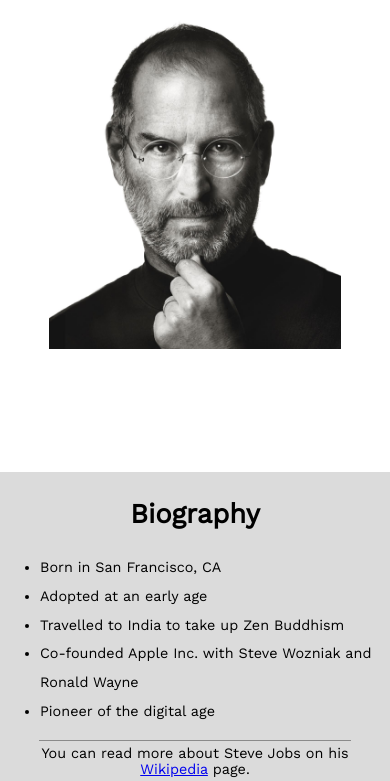
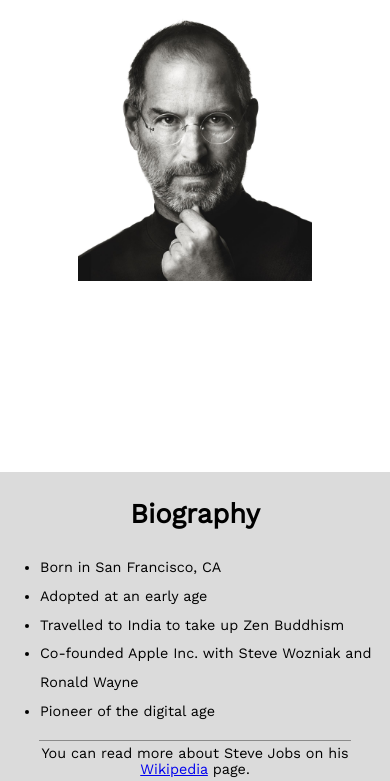
Before and after one commit to JamieVic/portfolio, a plain HTML site: page templates/tributepage.html in a window 390 px wide. Shown: the part 63-844 px from the top of the page. Drawn offline with nearby package versions, Linux system fonts and the light colour scheme.

Commit message:
Updated styling for mobile users
Decreased size of image

```diff
--- a/templates/tributepage.css
+++ b/templates/tributepage.css
@@ -56,7 +56,7 @@ h2 {
     }
 
     #image {
-        max-width: 75%;
+        max-width: 60%;
     }
 
     #img-caption {
```
